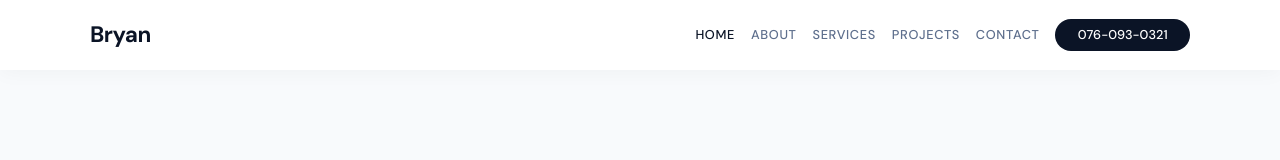
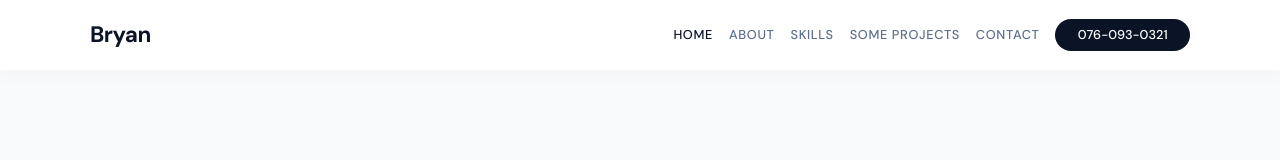
Before and after one commit to Bryan-KK-Mametja/website, a plain HTML site: page index.html in a window 1280 px wide. Shown: the top 160 px of the page. Drawn offline with nearby package versions, Linux system fonts and the light colour scheme.

Commit message:
Update index.html

```diff
--- a/index.html
+++ b/index.html
@@ -557,8 +557,8 @@
         <ul class="navbar-nav ms-auto align-items-lg-center">
           <li class="nav-item"><a class="nav-link active" href="#section_1">Home</a></li>
           <li class="nav-item"><a class="nav-link" href="#section_2">About</a></li>
-          <li class="nav-item"><a class="nav-link" href="#section_3">Services</a></li>
-          <li class="nav-item"><a class="nav-link" href="#section_4">Projects</a></li>
+          <li class="nav-item"><a class="nav-link" href="#section_3">Skills</a></li>
+          <li class="nav-item"><a class="nav-link" href="#section_4">Some projects</a></li>
           <li class="nav-item"><a class="nav-link" href="#section_5">Contact</a></li>
           <li class="nav-item ms-lg-2"><a class="custom-btn btn" href="#section_5">076-093-0321</a></li>
         </ul>
```
